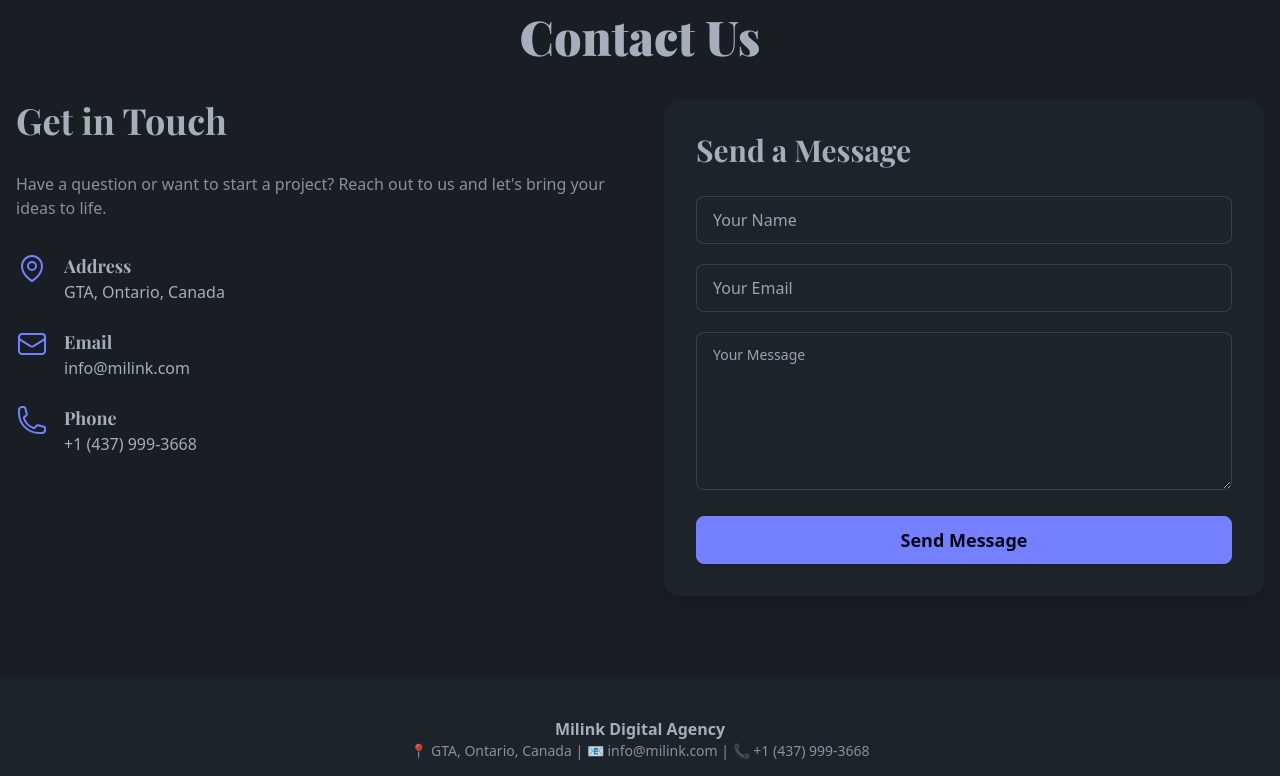
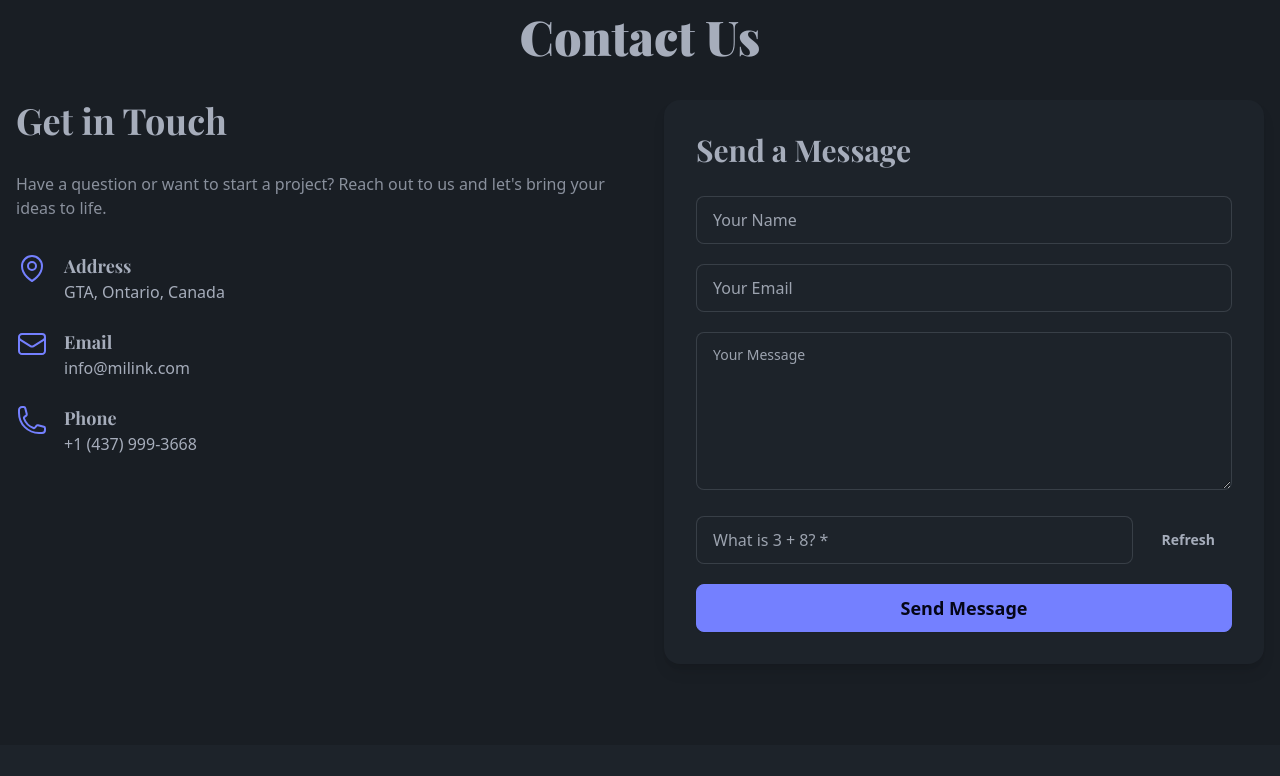
Before and after one commit to miladmo68/milink-pro, a React (Vite) app: page / in a window 1280 px wide. Shown: the part 4220-4996 px from the top of the page. Built offline with nearby package versions, Linux system fonts and the light colour scheme; the HTML template or start-up script is replaced by a standard one.

Commit message:
Contact  Changed

```diff
--- a/src/sections/Contact.jsx
+++ b/src/sections/Contact.jsx
@@ -1,3 +1,90 @@
+// import {
+//   MapPinIcon,
+//   EnvelopeIcon,
+//   PhoneIcon,
+// } from "@heroicons/react/24/outline";
+
+// export default function Contact() {
+//   return (
+//     <section id="contact" className="py-20 bg-base-200">
+//       {/* Title with margin-bottom */}
+//       <h2 className="text-center mb-10 ">Contact Us</h2>
+
+//       <div className="container mx-auto grid gap-12 lg:grid-cols-2">
+//         {/* Left: Contact Info */}
+//         <div className="space-y-8">
+//           <h2 className="text-4xl font-bold">Get in Touch</h2>
+//           <p className="opacity-80">
+//             Have a question or want to start a project? Reach out to us and
+//             let's bring your ideas to life.
+//           </p>
+
+//           <div className="space-y-6">
+//             <div className="flex items-start gap-4">
+//               <MapPinIcon className="h-8 w-8 text-primary" />
+//               <div>
+//                 <h3 className="font-semibold text-lg">Address</h3>
+//                 <p>GTA, Ontario, Canada</p>
+//               </div>
+//             </div>
+
+//             <div className="flex items-start gap-4">
+//               <EnvelopeIcon className="h-8 w-8 text-primary" />
+//               <div>
+//                 <h3 className="font-semibold text-lg">Email</h3>
+//                 <p>info@milink.com</p>
+//               </div>
+//             </div>
+
+//             <div className="flex items-start gap-4">
+//               <PhoneIcon className="h-8 w-8 text-primary" />
+//               <div>
+//                 <h3 className="font-semibold text-lg">Phone</h3>
+//                 <p>+1 (437) 999-3668</p>
+//               </div>
+//             </div>
+//           </div>
+//         </div>
+
+//         {/* Right: Contact Form */}
+//         <div className="bg-base-100 shadow-lg rounded-2xl p-8">
+//           <form
+//             onSubmit={(e) => {
+//               e.preventDefault();
+//               alert("Message sent!");
+//             }}
+//             className="space-y-5"
+//           >
+//             <h2 className="text-3xl font-bold mb-2">Send a Message</h2>
+//             <input
+//               type="text"
+//               placeholder="Your Name"
+//               className="input input-bordered w-full rounded-lg"
+//               required
+//             />
+//             <input
+//               type="email"
+//               placeholder="Your Email"
+//               className="input input-bordered w-full rounded-lg"
+//               required
+//             />
+//             <textarea
+//               placeholder="Your Message"
+//               className="textarea textarea-bordered w-full rounded-lg"
+//               rows="5"
+//               required
+//             ></textarea>
+//             <button className="btn btn-primary w-full rounded-lg text-lg">
+//               Send Message
+//             </button>
+//           </form>
+//         </div>
+//       </div>
+//     </section>
+//   );
+// }
+
+import { useState, useEffect, useRef } from "react";
 import {
   MapPinIcon,
   EnvelopeIcon,
@@ -5,6 +92,54 @@
 } from "@heroicons/react/24/outline";
 
 export default function Contact() {
+  // Math captcha
+  const [a, setA] = useState(1);
+  const [b, setB] = useState(1);
+  const [answer, setAnswer] = useState("");
+  const [captchaError, setCaptchaError] = useState(false);
+  const captchaInputRef = useRef(null);
+
+  // Honeypot (باید خالی بماند)
+  const [trap, setTrap] = useState("");
+
+  const regenerate = () => {
+    const r1 = Math.floor(Math.random() * 9) + 1; // 1..9
+    const r2 = Math.floor(Math.random() * 9) + 1;
+    setA(r1);
+    setB(r2);
+    setAnswer("");
+    setCaptchaError(false);
+  };
+
+  useEffect(() => {
+    regenerate();
+  }, []);
+
+  const captchaOK = parseInt(answer, 10) === a + b;
+
+  const handleSubmit = (e) => {
+    e.preventDefault();
+
+    // honeypot: اگر پر باشد، رد کن
+    if (trap) {
+      setCaptchaError(true);
+      return;
+    }
+
+    // کپچا مثل بقیه فیلدها ارور بگیرد و ارسال نشود
+    if (!captchaOK) {
+      setCaptchaError(true);
+      // فوکِس روی فیلد کپچا برای UX بهتر
+      captchaInputRef.current?.focus();
+      return;
+    }
+
+    // اگر لازم داری سایر فیلدها رو هم اعتبارسنجی کنی، اینجا اضافه کن
+
+    alert("Message sent!");
+    regenerate();
+  };
+
   return (
     <section id="contact" className="py-20 bg-base-200">
       {/* Title with margin-bottom */}
@@ -48,14 +183,20 @@
 
         {/* Right: Contact Form */}
         <div className="bg-base-100 shadow-lg rounded-2xl p-8">
-          <form
-            onSubmit={(e) => {
-              e.preventDefault();
-              alert("Message sent!");
-            }}
-            className="space-y-5"
-          >
+          <form onSubmit={handleSubmit} className="space-y-5">
             <h2 className="text-3xl font-bold mb-2">Send a Message</h2>
+
+            {/* Honeypot (مخفی) */}
+            <input
+              type="text"
+              value={trap}
+              onChange={(e) => setTrap(e.target.value)}
+              className="hidden"
+              tabIndex={-1}
+              aria-hidden="true"
+              autoComplete="off"
+            />
+
             <input
               type="text"
               placeholder="Your Name"
@@ -74,6 +215,46 @@
               rows="5"
               required
             ></textarea>
+
+            {/* Security: math captcha behaves like other fields (shows error, prevents submit) */}
+            <div className="grid sm:grid-cols-[1fr_auto] gap-3 items-end">
+              <div className="form-control">
+                <input
+                  ref={captchaInputRef}
+                  type="number"
+                  inputMode="numeric"
+                  value={answer}
+                  onChange={(e) => {
+                    setAnswer(e.target.value);
+                    if (captchaError) setCaptchaError(false);
+                  }}
+                  className={`input input-bordered w-full rounded-lg ${
+                    captchaError ? "input-error" : ""
+                  }`}
+                  placeholder={`What is ${a} + ${b}? *`}
+                  aria-label={`What is ${a} plus ${b}?`}
+                  required
+                />
+                {captchaError && (
+                  <label className="label">
+                    <span className="label-text-alt text-error">
+                      Incorrect answer. Please enter the correct result.
+                    </span>
+                  </label>
+                )}
+              </div>
+
+              <button
+                type="button"
+                onClick={regenerate}
+                className="btn btn-ghost"
+                aria-label="New question"
+                title="New question"
+              >
+                Refresh
+              </button>
+            </div>
+
             <button className="btn btn-primary w-full rounded-lg text-lg">
               Send Message
             </button>
```
